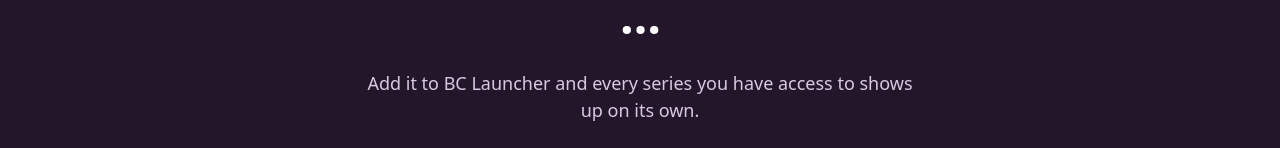
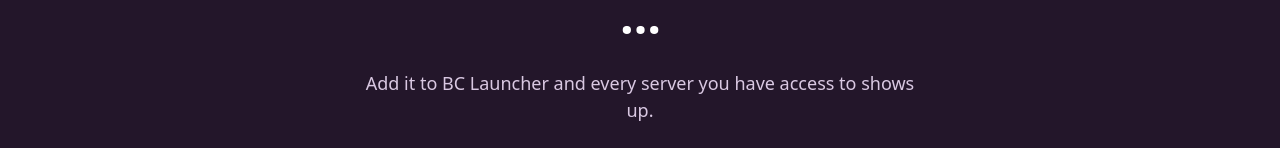
Before and after one commit to elRubenof/bc-launcher-server, a React (Vite) app in the folder apps/web/: page / in a window 1280 px wide. Shown: the part 262-410 px from the top of the page. Built offline with nearby package versions, Linux system fonts and the light colour scheme; no server answers; what @hono/zod-openapi would draw is missing.

Commit message:
fix: public page title description

```diff
--- a/apps/web/src/i18n/en.ts
+++ b/apps/web/src/i18n/en.ts
@@ -181,7 +181,7 @@ export const en: Messages = {
   "public.links": "Links",
   "public.open": "Open in BC Launcher",
   "public.openHint": "Nothing happens when you click it? Install the launcher first.",
-  "public.pitch": "Add it to BC Launcher and every series you have access to shows up on its own.",
+  "public.pitch": "Add it to BC Launcher and every server you have access to shows up.",
   "public.download": "Download BC Launcher",
   "public.yourSystem": "Your system",
   "public.latestVersion": "Latest version",
--- a/apps/web/src/i18n/es.ts
+++ b/apps/web/src/i18n/es.ts
@@ -181,7 +181,7 @@ export const es = {
   "public.open": "Abrir en BC Launcher",
   "public.openHint": "¿No pasa nada al pulsarlo? Instala primero el launcher.",
   "public.pitch":
-    "Añádela a BC Launcher y te aparecerán solas todas las series a las que tengas acceso.",
+    "Añádelo a BC Launcher y te aparecerán todos los servers a los que tengas acceso.",
   "public.download": "Descarga BC Launcher",
   "public.yourSystem": "Tu sistema",
   "public.latestVersion": "Última versión",
```
